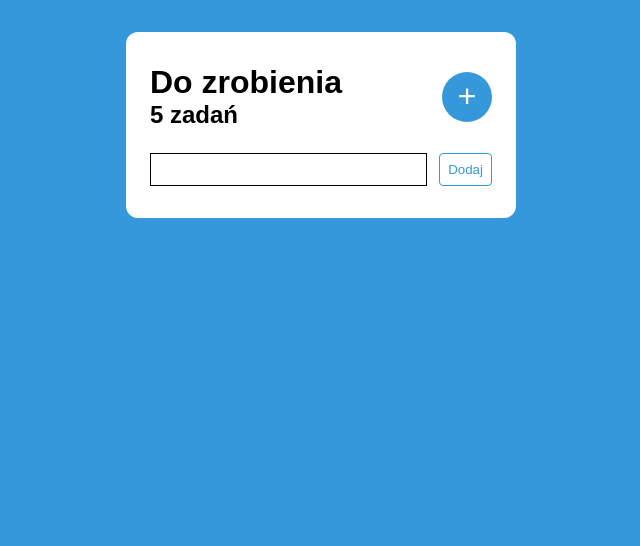
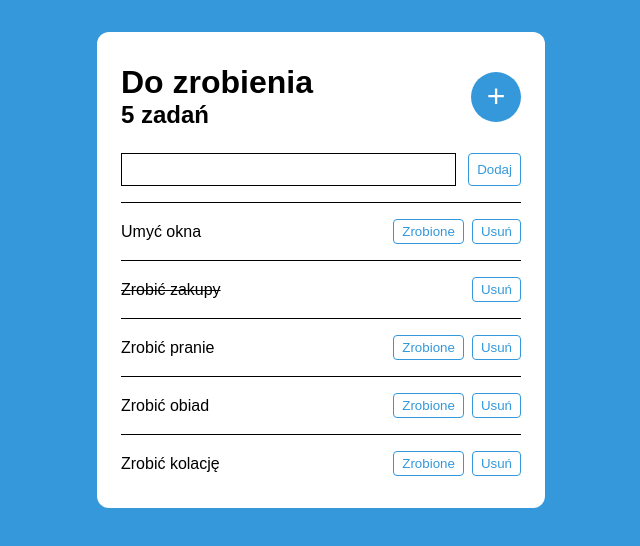
Before and after one commit to RobertGraupner/understand-react-4, a Preact app: page / in a window 1280 px wide. Shown: the top 546 px of the page, without its empty margins (319-959 px from the left). Built offline with nearby package versions, Linux system fonts and the light colour scheme.

Commit message:
add start data and getSubheading function

```diff
--- a/src/app.jsx
+++ b/src/app.jsx
@@ -1,17 +1,48 @@
 import styles from './app.module.css';
 import { Form } from './components/Form/Form';
+import { ToDoItem } from './components/ToDoItem/ToDoItem';
+
+// Definiujemy poza komponentem, aby uniknąć tworzenia nowej funkcji przy każdym renderowaniu. Jest niezależna od stanu komponentu, więc nie musi być wewnątrz funkcji App.
+function getSubheading(numberOfTasks) {
+	switch (true) {
+		case numberOfTasks > 4:
+			return `${numberOfTasks} zadań`;
+		case numberOfTasks > 1:
+			return `${numberOfTasks} zadania`;
+		case numberOfTasks === 1:
+			return `1 zadanie`;
+		default:
+			return `Brak zadań`;
+	}
+}
 
 export function App() {
+	// początkowe zadania
+	const todos = [
+		{ id: 1, title: 'Umyć okna', done: false },
+		{ id: 2, title: 'Zrobić zakupy', done: true },
+		{ id: 3, title: 'Zrobić pranie', done: false },
+		{ id: 4, title: 'Zrobić obiad', done: false },
+		{ id: 5, title: 'Zrobić kolację', done: false },
+	];
+
 	return (
 		<div className={styles.container}>
 			<header className={styles.header}>
 				<div>
 					<h1>Do zrobienia</h1>
-					<h2>5 zadań</h2>
+					<h2>{getSubheading(todos.length)}</h2>
 				</div>
 				<button className={styles.button}>+</button>
 			</header>
 			<Form />
+			<ul>
+				{todos.map((todo) => (
+					<ToDoItem key={todo.id} done={todo.done}>
+						{todo.title}
+					</ToDoItem>
+				))}
+			</ul>
 		</div>
 	);
 }
--- /dev/null
+++ b/src/components/ToDoItem/ToDoItem.jsx
@@ -0,0 +1,14 @@
+import { Button } from '../Button/Button';
+import styles from './ToDoItem.module.css';
+
+export function ToDoItem({ children, done }) {
+	return (
+		<li className={styles.list}>
+			<span className={`${styles.name} ${done ? styles.done : ''}`}>
+				{children}
+			</span>
+			{!done && <Button>Zrobione</Button>}
+			<Button>Usuń</Button>
+		</li>
+	);
+}
--- /dev/null
+++ b/src/components/ToDoItem/ToDoItem.module.css
@@ -0,0 +1,16 @@
+.list {
+	list-style-type: none;
+	display: flex;
+	align-items: center;
+	gap: 8px;
+	border-top: 1px solid black;
+	min-width: 400px;
+	margin-top: 16px;
+	padding-top: 16px;
+}
+.name {
+	width: 100%;
+}
+.done {
+	text-decoration: line-through;
+}
```
